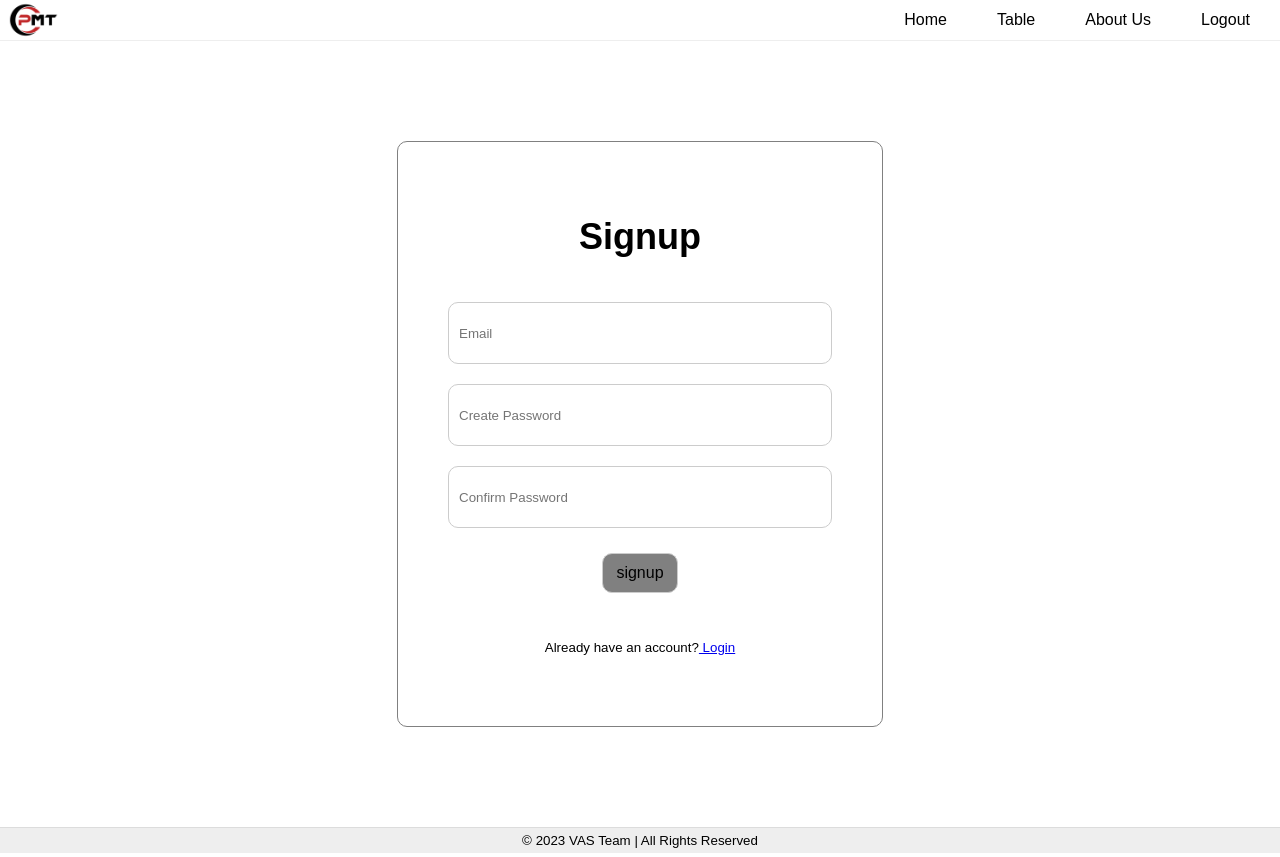
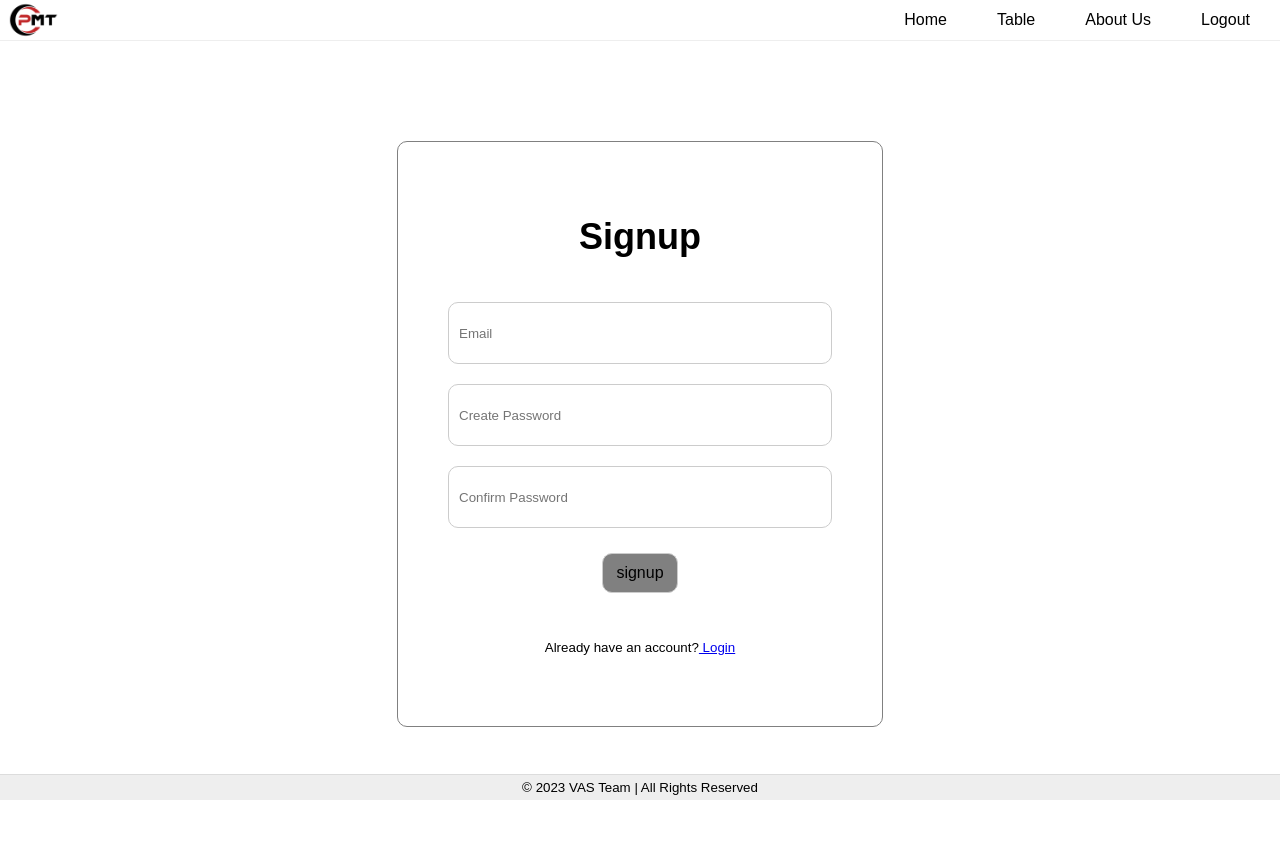
Before and after one commit to NadaAlfowey/Profile-Management-Tool, a React (Create React App) app: page /signup in a window 1280 px wide. Built offline with nearby package versions, Linux system fonts and the light colour scheme.

Commit message:
fixated footer

```diff
--- a/src/components/aboutUs/aboutus.css
+++ b/src/components/aboutUs/aboutus.css
@@ -2,6 +2,7 @@ body {
     font-family: Arial, sans-serif;
     margin: 0;
     padding: 0;
+    padding-bottom: 30px;
 }
 
 header {
--- a/src/components/aboutUs/aboutus.js
+++ b/src/components/aboutUs/aboutus.js
@@ -8,7 +8,7 @@ function AboutUs() {
         <h1>About Us</h1>
       </header>
 
-      {/* <div className="container">
+      <div className="container">
         <h2>Our Story</h2>
         <p>Lorem ipsum dolor sit amet, consectetur adipiscing elit. Nulla consectetur tortor id nisl sollicitudin, id hendrerit risus aliquet. Suspendisse tristique, leo eget gravida dignissim, tellus eros volutpat urna, at dictum mi quam in justo.</p>
 
@@ -17,7 +17,7 @@ function AboutUs() {
 
         <h2>Meet the Team</h2>
         <p>Lorem ipsum dolor sit amet consectetur adipisicing elit. Laboriosam fugiat, illo quia quam inventore sed alias ex corrupti quis illum assumenda ea, aliquam molestiae soluta obcaecati libero nam? Ullam, ipsam.</p>
-      </div> */}
+      </div>
     </div>
   )
 }
--- a/src/components/footer/footer.css
+++ b/src/components/footer/footer.css
@@ -2,6 +2,9 @@
 .footer-container {
   border-top: 1px solid #dcdcdc;
   background-color: #eee;
+  position: fixed;
+  bottom: 0;
+  width: 100%;
 }
 /* Styling for the copyright text */
 .copyright {
```
Lines whose indentation alone changed are shown as unchanged.
